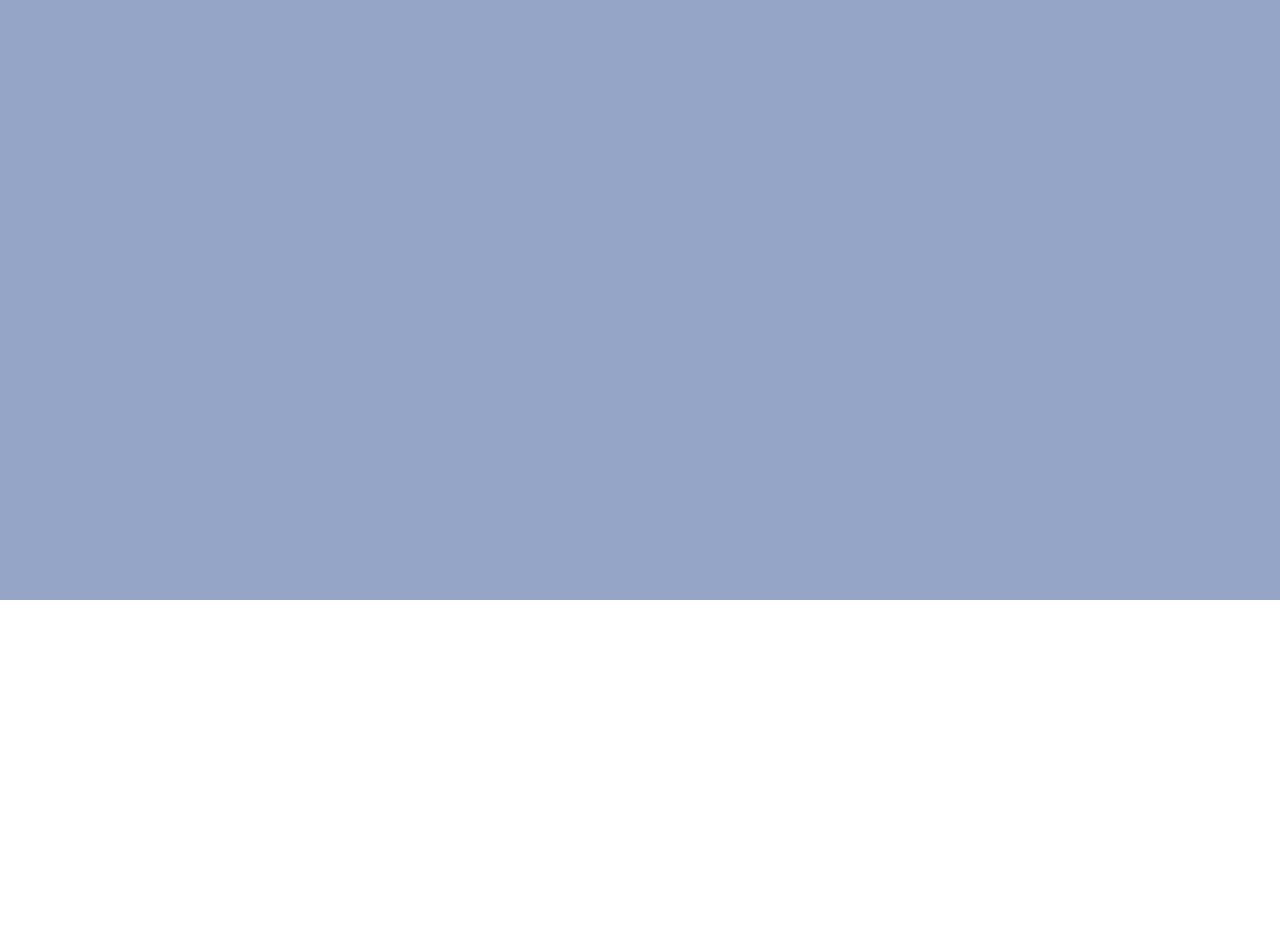
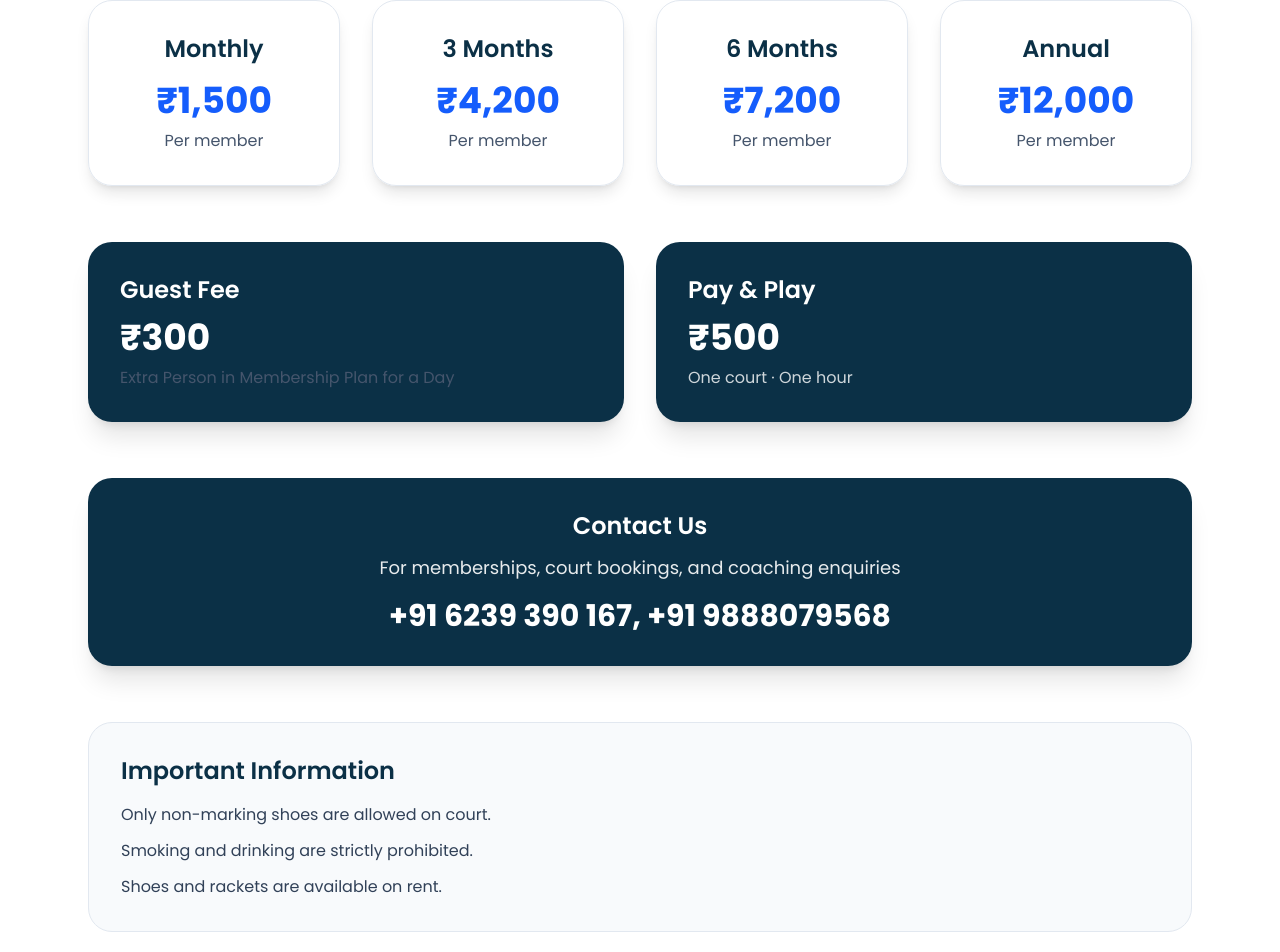
Before and after one commit to periza0/mlm, a React (Vite) app in the folder mlm-sports-club/: page /membership in a window 1280 px wide. Shown: the part 200-1152 px from the top of the page. Before the commit the page ends 800 px from the top, so only its background shows below. Built offline with nearby package versions, Linux system fonts and the light colour scheme.

Commit message:
onlyphtoos left

```diff
--- a/mlm-sports-club/src/pages/About.jsx
+++ b/mlm-sports-club/src/pages/About.jsx
@@ -69,9 +69,52 @@ export default function About() {
               Fuel Your Passion.
             </h2>
           </div>
+          <div className="mt-8 flex justify-center">
+  <a
+    href="mailto:mlmsportsclub0@gmail.com"
+    className="inline-block rounded-full bg-white px-8 py-3 font-semibold text-[#0b3046] transition hover:scale-105"
+  >
+    Sponsor Our Monthly Tournaments
+  </a>
+</div>
 
+          <div className="mt-16 text-center">
+             <h5 className="text-xl md:text-2xl font-bold text-[#0b3046]">
+              Stay Connected
+            </h5>
+
+  <p className="mt-3 text-slate-600">
+    Follow MLM Sports Club for training updates, tournament highlights,
+    achievements, and club events.
+  </p>
+
+  <div className="mt-8 flex flex-col sm:flex-row justify-center gap-4">
+    <a
+      href="https://instagram.com/mlmsportsclub"
+      target="_blank"
+      rel="noopener noreferrer"
+      className="rounded-full bg-gradient-to-r from-pink-500 via-red-500 to-yellow-500 px-8 py-3 text-white font-semibold shadow-lg transition hover:scale-105"
+    >
+      Instagram
+    </a>
+
+    <a
+      href="https://facebook.com/MLMsportsclub/"
+      target="_blank"
+      rel="noopener noreferrer"
+      className="rounded-full bg-[#1877F2] px-8 py-3 text-white font-semibold shadow-lg transition hover:scale-105"
+    >
+      Facebook
+    </a>
+
+
+
+  </div>
+</div>
         </div>
       </div>
+
+      <footer className="py-8 text-center text-slate-500"> © 2026 MLM Sports Club. All Rights Reserved. </footer>
     </section>
   );
 }
--- a/mlm-sports-club/src/pages/Achievements.jsx
+++ b/mlm-sports-club/src/pages/Achievements.jsx
@@ -110,7 +110,7 @@ export default function Achievements() {
       {/* Photo Section */}
       <div className="flex h-44 items-center justify-center border-b border-white/20 bg-white/10">
         <span className="text-slate-400">
-          Player Photo
+           Photo Coming Soon
         </span>
       </div>
 
@@ -138,8 +138,9 @@ export default function Achievements() {
     And Many More Champions...
   </h2>
 </div>
-
+<footer className="py-8 text-center text-slate-500"> © 2026 MLM Sports Club. All Rights Reserved. </footer>
 </div>
 </div>
 </section>
-);}
+);
+}
--- a/mlm-sports-club/src/pages/Gallery.jsx
+++ b/mlm-sports-club/src/pages/Gallery.jsx
@@ -61,6 +61,7 @@ export default function Gallery() {
 
         </div>
       </div>
+      <footer className="py-8 text-center text-slate-500"> © 2026 MLM Sports Club. All Rights Reserved. </footer>
     </section>
   );
 }
--- a/mlm-sports-club/src/pages/Home.jsx
+++ b/mlm-sports-club/src/pages/Home.jsx
@@ -26,16 +26,12 @@ export default function Home() {
           <img
             src={logo}
             alt="MLM Sports Club"
-            className="w-[150px] md:w-[230px] lg:w-[280px]"
+            className="w-[150px] md:w-[200px] lg:w-[250px]"
           />
 
           <h1 className="mt-6 text-3xl md:text-5xl font-bold text-[#0b3046]">
             MLM Sports Club
           </h1>
-
-          <p className="mt-4 text-lg text-slate-600">
-            Train. Compete. Excel.
-          </p>
         </div>
       </section>
 
@@ -86,6 +82,7 @@ export default function Home() {
 </div>
         </div>
     </section>
+    <footer className="py-8 text-center text-slate-500 bg-white"> © 2026 MLM Sports Club. All Rights Reserved. </footer>
   </>
 );
 }
--- a/mlm-sports-club/src/pages/Membership.jsx
+++ b/mlm-sports-club/src/pages/Membership.jsx
@@ -1,3 +1,122 @@
 export default function Membership() {
-    return <h1>Membership</h1>;
-  }
+  return (
+<section className="py-24 bg-white">
+  <div className="max-w-6xl mx-auto px-6">
+    <h2 className="text-4xl md:text-5xl font-bold text-center text-[#0b3046] mb-14">
+      Membership Plans
+    </h2>
+
+    <div className="grid gap-8 md:grid-cols-2 lg:grid-cols-4">
+      <div className="rounded-3xl border border-slate-200 p-8 text-center shadow-lg">
+        <h3 className="text-2xl font-semibold text-[#0b3046]">
+          Monthly
+        </h3>
+        <p className="mt-4 text-4xl font-bold text-blue-600">
+          ₹1,500
+        </p>
+        <p className="mt-2 text-slate-600">
+          Per member
+        </p>
+      </div>
+
+      <div className="rounded-3xl border border-slate-200 p-8 text-center shadow-lg">
+        <h3 className="text-2xl font-semibold text-[#0b3046]">
+          3 Months
+        </h3>
+        <p className="mt-4 text-4xl font-bold text-blue-600">
+          ₹4,200
+        </p>
+        <p className="mt-2 text-slate-600">
+          Per member
+        </p>
+      </div>
+
+      <div className="rounded-3xl border border-slate-200 p-8 text-center shadow-lg">
+        <h3 className="text-2xl font-semibold text-[#0b3046]">
+          6 Months
+        </h3>
+        <p className="mt-4 text-4xl font-bold text-blue-600">
+          ₹7,200
+        </p>
+        <p className="mt-2 text-slate-600">
+          Per member
+        </p>
+      </div>
+
+      <div className="rounded-3xl border border-slate-200 p-8 text-center shadow-lg">
+        <h3 className="text-2xl font-semibold text-[#0b3046]">
+          Annual
+        </h3>
+        <p className="mt-4 text-4xl font-bold text-blue-600">
+          ₹12,000
+        </p>
+        <p className="mt-2 text-slate-600">
+          Per member
+        </p>
+      </div>
+    </div>
+
+    <div className="mt-14 grid gap-8 md:grid-cols-2">
+      <div className="rounded-3xl bg-[#0b3046] p-8 text-white shadow-xl">
+        <h3 className="text-2xl font-semibold">
+          Guest Fee
+        </h3>
+        <p className="mt-3 text-4xl font-bold">
+          ₹300
+        </p>
+        <p className="mt-2 text-slate-600">
+          Extra Person in Membership Plan for a Day
+        </p>
+      </div>
+
+      <div className="rounded-3xl bg-[#0b3046] p-8 text-white shadow-xl">
+        <h3 className="text-2xl font-semibold">
+          Pay & Play
+        </h3>
+        <p className="mt-3 text-4xl font-bold">
+          ₹500
+        </p>
+
+        <p className="mt-2 text-white/80">
+          One court · One hour
+        </p>
+      </div>
+    </div>
+    <div className="mt-14 rounded-3xl bg-[#0b3046] p-8 text-white text-center shadow-xl">
+  <h3 className="text-2xl font-semibold">
+    Contact Us
+  </h3>
+
+  <p className="mt-3 text-lg text-white/90">
+    For memberships, court bookings, and coaching enquiries
+  </p>
+
+  <a
+    href="tel:+91 6239 390 167"
+    className="mt-4 inline-block text-3xl font-bold hover:opacity-80 transition"
+  >
+    +91 6239 390 167
+  </a>
+  <a
+    href="tel:+91 9888079568"
+    className="mt-4 inline-block text-3xl font-bold hover:opacity-80 transition"
+  >
+    , +91 9888079568
+  </a>
+</div>
+    <div className="mt-14 rounded-3xl bg-slate-50 p-8 border border-slate-200">
+      <h3 className="text-2xl font-semibold text-[#0b3046] mb-4">
+        Important Information
+      </h3>
+
+      <ul className="space-y-3 text-slate-700">
+        <li>Only non-marking shoes are allowed on court.</li>
+        <li>Smoking and drinking are strictly prohibited.</li>
+        <li>Shoes and rackets are available on rent.</li>
+      </ul>
+    </div>
+  </div>
+  <footer className="py-8 text-center text-slate-500"> © 2026 MLM Sports Club. All Rights Reserved. </footer>
+</section>
+);
+}
```
Also changed, not shown: mlm-sports-club/src/pages/Coaching.jsx (+117 -2 lines).
